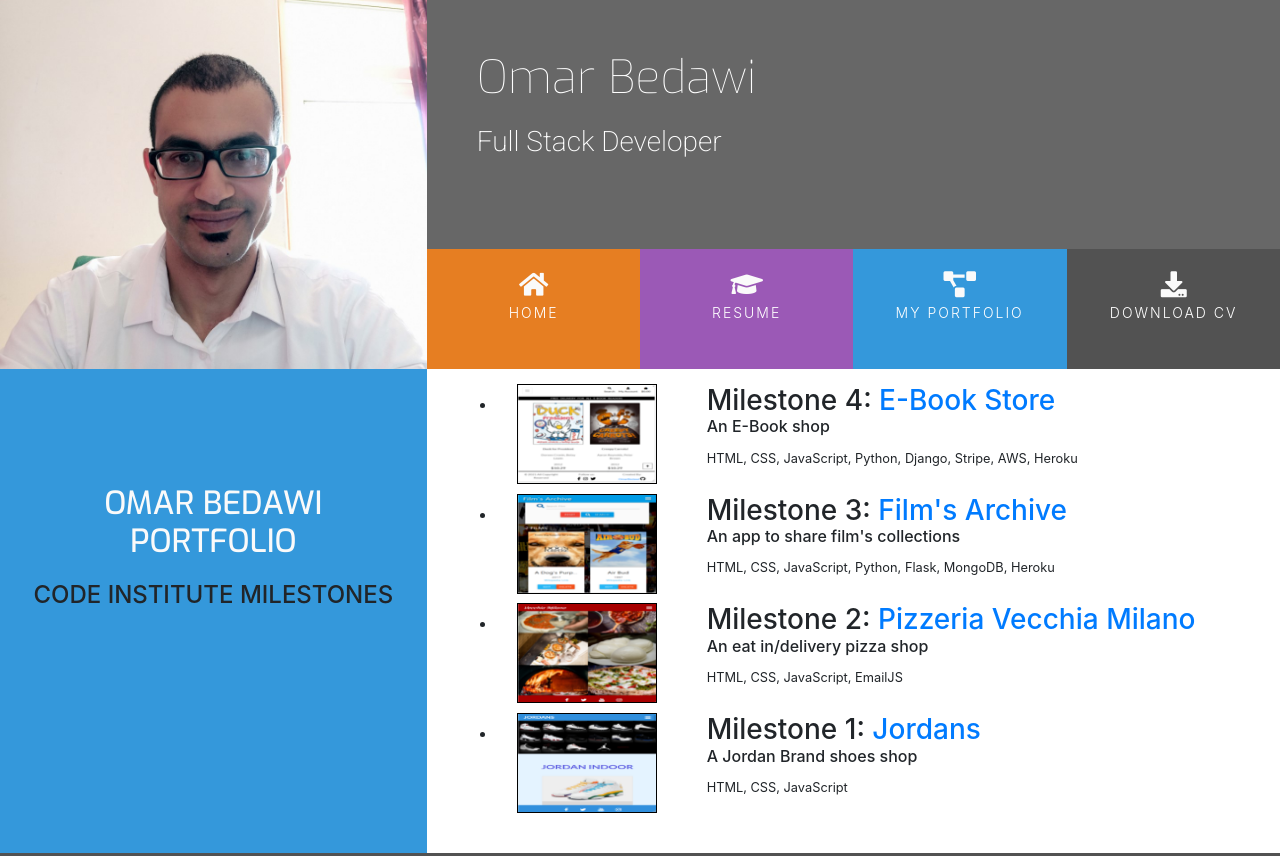
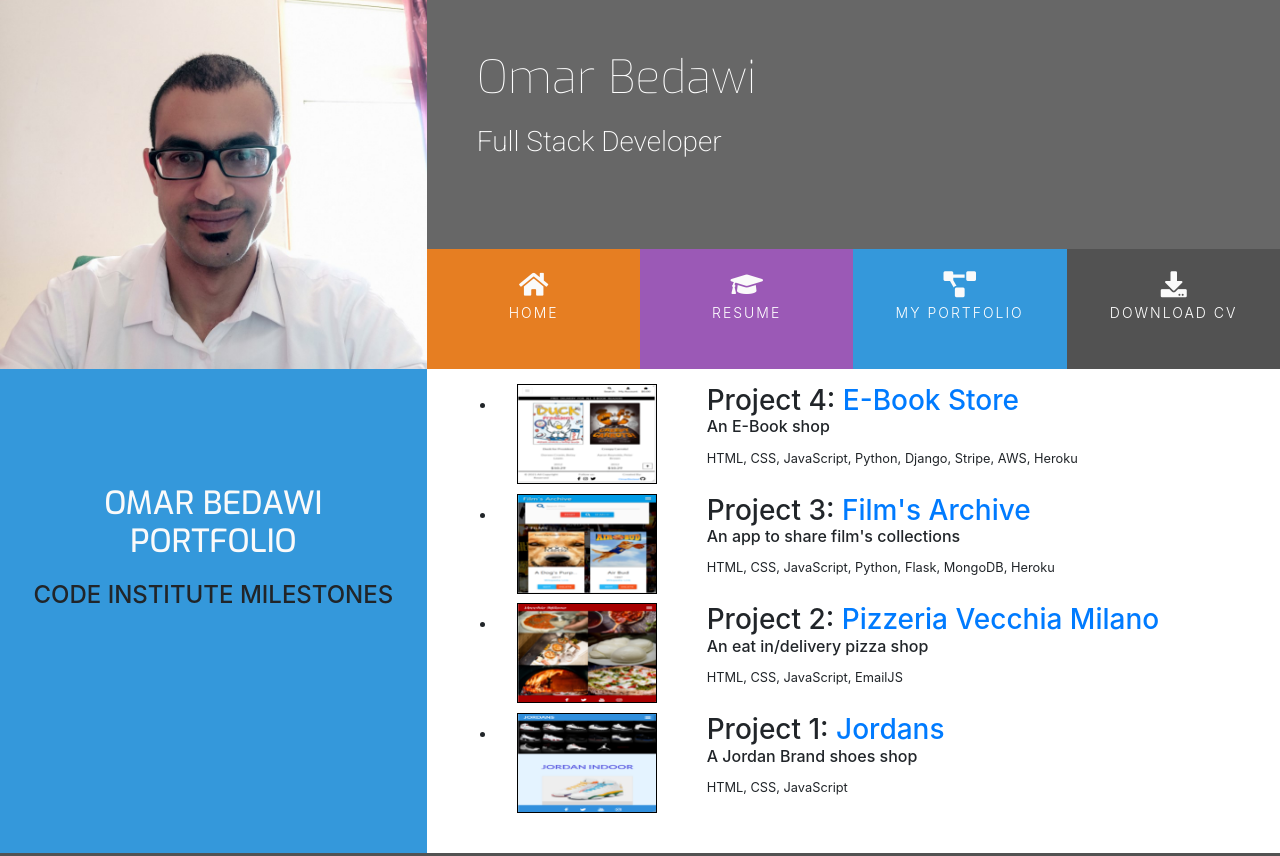
Before and after one commit to OmarBedawi/OmarBedawiCV, a plain HTML site: page portfolio.html in a window 1280 px wide. Shown: the top 856 px of the page. Drawn offline with nearby package versions, Linux system fonts and the light colour scheme.

Commit message:
portfolio page adjusted

```diff
--- a/portfolio.html
+++ b/portfolio.html
@@ -61,7 +61,7 @@
                                 <img class="project_img" src="assets/images/books.png" alt="milestone4">
                             </div>
                             <div class="project_title">
-                                <h3>Milestone 4: <a href="https://github.com/OmarBedawi/my_first_e-store" target="_blank">E-Book Store</h3></a>
+                                <h3>Project 4: <a href="https://github.com/OmarBedawi/my_first_e-store" target="_blank">E-Book Store</h3></a>
                                 <h6>An E-Book shop</h6>
                                 <small>HTML, CSS, JavaScript, Python, Django, Stripe, AWS, Heroku</small>
                             </div>
@@ -71,7 +71,7 @@
                                 <img class="project_img" src="assets/images/films.png" alt="milestone3">
                             </div>
                             <div class="project_title">
-                                <h3>Milestone 3: <a href="https://github.com/OmarBedawi/myMovies" target="_blank">Film's Archive</h3></a>
+                                <h3>Project 3: <a href="https://github.com/OmarBedawi/myMovies" target="_blank">Film's Archive</h3></a>
                                 <h6>An app to share film's collections</h6>
                                 <small>HTML, CSS, JavaScript, Python, Flask, MongoDB, Heroku</small>
                             </div>
@@ -81,7 +81,7 @@
                                 <img class="project_img" src="assets/images/pizza.png" alt="milestone2">
                             </div>
                             <div class="project_title">
-                                <h3>Milestone 2: <a href="https://github.com/OmarBedawi/PizzeriaVecchiaMilano" target="_blank">Pizzeria Vecchia Milano</h3></a>
+                                <h3>Project 2: <a href="https://github.com/OmarBedawi/PizzeriaVecchiaMilano" target="_blank">Pizzeria Vecchia Milano</h3></a>
                                 <h6>An eat in/delivery pizza shop </h6>
                                 <small>HTML, CSS, JavaScript, EmailJS</small>
                             </div>
@@ -91,7 +91,7 @@
                                 <img class="project_img" src="assets/images/jordan.png" alt="milestone1">
                             </div>
                             <div class="project_title">
-                                <h3>Milestone 1: <a href="https://github.com/OmarBedawi/Jordans" target="_blank">Jordans</h3></a>
+                                <h3>Project 1: <a href="https://github.com/OmarBedawi/Jordans" target="_blank">Jordans</h3></a>
                                 <h6>A Jordan Brand shoes shop</h6>
                                 <small>HTML, CSS, JavaScript</small>
                             </div>
```
